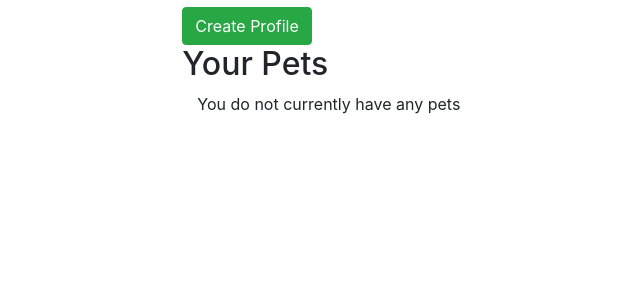
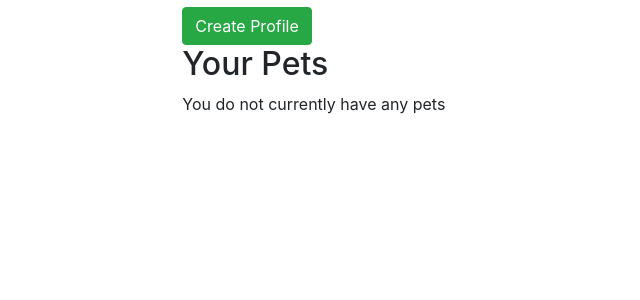
Before and after one commit to arivaden/furever_homes, a Django app: template templates/dashboard/co_dashboard.html in a window 1280 px wide. Shown: the part 184-484 px from the top of the page, without its empty margins (36-676 px from the left). Run offline with Django 4.2, Linux system fonts and the light colour scheme; the template is opened without the code that fills it, so the values that code supplies are empty; some libraries are stand-ins or nearby versions.

Commit message:
attempt 3 - adding div

```diff
--- a/templates/dashboard/co_dashboard.html
+++ b/templates/dashboard/co_dashboard.html
@@ -7,12 +7,14 @@
 
 <div>
 <h2>Your Pets</h2>
+    <div>
     {% if pets %}
         {% for i in pets %}
         <p>{{i.pet_name}}</p>
         {% endfor %}
+    </div>
     {% else %}
-    <div class="col-md-12">
+    <div>
      <p>You do not currently have any pets</p>
    </div>
     {% endif %}
```
